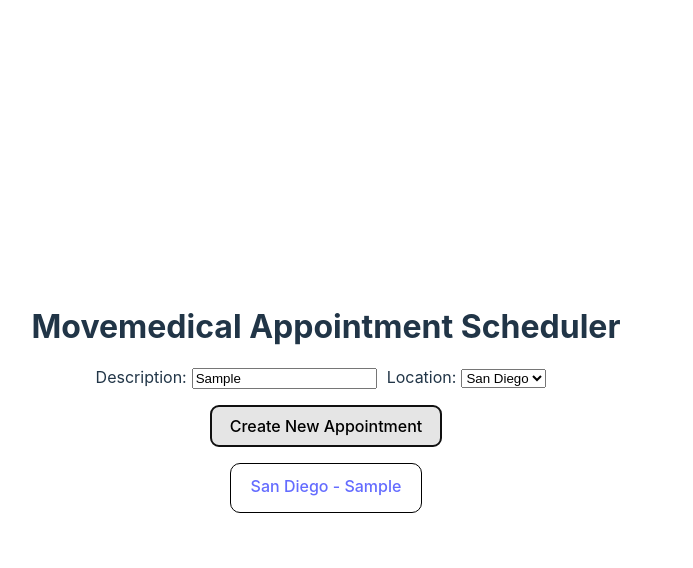
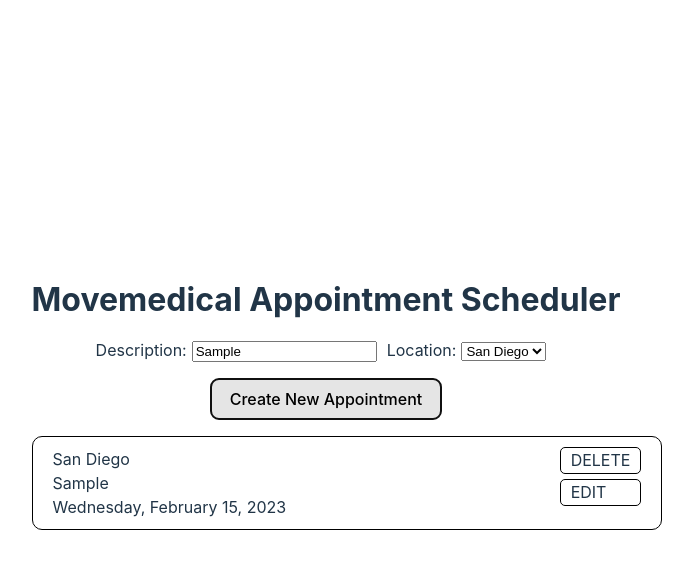
Before and after one commit to nmerchant/movemedical-appointment-scheduler, a React (Vite) app: page / in a window 1280 px wide. Both pictures are taken after typing "Sample" into the empty fields and a click on the button "Create New Appointment". Shown: the top 568 px of the page, without its empty margins (314-1007 px from the left). Built offline with nearby package versions, Linux system fonts and the light colour scheme.

Commit message:
added delete functionality and start of edit functionality

```diff
--- a/src/App.css
+++ b/src/App.css
@@ -6,21 +6,50 @@
 }
 
 .appointment-list {
-    display: flex;
-    justify-content: center;
     min-height: 50px;
-    gap: 10px;
 }
 
-a.appointment {
+.appointment {
     border: 1px solid black;
     padding: 10px 20px;
     border-radius: 10px;
     cursor: pointer;
+    text-align: left;
+    width: 100%;
+    margin-bottom: 10px;
+    display: flex;
+    justify-content: space-between;
 }
 
 .new-appointment-button {
     margin: 1rem;
+}
+
+.delete-appointment,
+.edit-appointment {
+    border: 1px solid black;
+    padding: 0 10px;
+    border-radius: 5px;
+    height: 25px;
+}
+
+.delete-appointment,
+.edit-appointment,
+.delete-controls {
+    margin-bottom: 5px;
+}
+
+.delete-controls {
+    display: flex;
+}
+
+.delete-controls div {
+    border: 1px solid black;
+    border-radius: 5px;
+    width: 25px;
+    height: 25px;
+    margin-left: 10px;
+    text-align: center;
 }
 
 .new-appointment-form form label {
--- a/src/App.jsx
+++ b/src/App.jsx
@@ -5,22 +5,34 @@
 import AppointmentList from './components/AppointmentList';
 
 function App() {
+    const [nextId, setNextId] = useState(0);
     const [appointments, setAppointments] = useState([]);
-
 
     const createNewAppointment = (location, description) => {
         setAppointments([...appointments, {
             location,
             date: new Date(),
-            description
+            description,
+            id: nextId
         }])
+        setNextId(nextId+1);
+    };
+
+    const onDeleteAppointment = (appointment) => {
+        const newAppointments = appointments.filter(a => {
+            console.log(a.id, appointment.id);
+            return a.id !== appointment.id;
+        })
+
+        setAppointments([...newAppointments]);
+
     }
 
     return (
         <div className="App">
             <h1>Movemedical Appointment Scheduler</h1>
             <NewAppointmentForm onCreateNewAppointment={createNewAppointment} />
-            <AppointmentList appointments={appointments} />
+            <AppointmentList appointments={appointments} onDeleteAppointment={onDeleteAppointment} />
         </div>
     );
 }
--- /dev/null
+++ b/src/components/Appointment.jsx
@@ -0,0 +1,75 @@
+import { useState } from 'react';
+
+export default function Appointment({ data: appointment, onDeleteAppointment }) {
+    const [editing, setEditing] = useState(false);
+    const [deleting, setDeleting] = useState(false);
+
+    const [location, setLocation] = useState(appointment.location);
+    const [description, setDescription] = useState(appointment.description);
+
+    const dateFormat = new Intl.DateTimeFormat('en-us', {
+        weekday: 'long',
+        year: 'numeric',
+        month: 'long',
+        day: 'numeric'
+    });
+
+    const onConfirmDelete = (appointment) => {
+        setDeleting(false);
+        onDeleteAppointment(appointment);
+    };
+
+    const onConfirmEdit = () => {
+        setDeleting(false);
+        // onEditAppointment(appointment, );
+    };
+
+    const onCancelDelete = () => {
+        setDeleting(false);
+    }
+
+    const onCancelEdit = () => {
+        setEditing(false);
+    }
+
+    const onDelete = () => {
+        setDeleting(true);
+        setEditing(false);
+    }
+
+    const onEdit = () => {
+        setEditing(true);
+        setDeleting(false);
+    }
+
+    return (
+        <div className="appointment">
+            <div className="appointment-details">
+                { editing ? <input value={location}></input> : <div>{appointment?.location}</div>}
+                <div>{appointment?.description}</div>
+                <div>{dateFormat.format(appointment?.date)}</div>
+            </div>
+            <div className="appointment-controls">
+                {deleting ?
+                (
+                <div className="delete-controls">
+                    <div className="confirm-delete" onClick={() => {onConfirmDelete(appointment)}}>✓</div>
+                    <div className="cancel-delete" onClick={onCancelDelete}>X</div>
+                </div>
+                ) : (
+                    <div className="delete-appointment" onClick={onDelete}>DELETE</div>
+                )}
+
+                {editing ?
+                (
+                <div className="delete-controls">
+                    <div className="confirm-edit" onClick={onConfirmEdit}>✓</div>
+                    <div className="cancel-edit" onClick={onCancelEdit}>X</div>
+                </div>
+                ) : (
+                    <div className="edit-appointment" onClick={onEdit}>EDIT</div>
+                )}
+            </div>
+        </div>
+    );
+}
--- a/src/components/AppointmentList.jsx
+++ b/src/components/AppointmentList.jsx
@@ -1,9 +1,33 @@
-export default function AppointmentList({ appointments }) {
+import { useEffect, useState } from 'react';
+import Appointment from '../components/Appointment';
+
+export default function AppointmentList({ appointments, onDeleteAppointment }) {
+
+    // When going into editing or deleting mode, make sure only one is active
+    // useEffect(() => {
+    //     if (editing && deleting) {
+    //         setDeleting(false);
+    //     }
+    // }, [editing]);
+
+    // useEffect(() => {
+    //     if (editing && deleting) {
+    //         setEditing(false);
+    //     }
+    // }, [deleting]);
+
     return (
         <div className="appointment-list">
-            {appointments?.map((appointment, key) =>
-                <a className="appointment" key={key}>{appointment?.location} - {appointment?.description}</a>
-            )}
+            {
+                appointments?.length ?
+                (
+                    appointments.map(
+                        (appointment) => <Appointment key={appointment.id} data={appointment} onDeleteAppointment={onDeleteAppointment} />
+                    )
+                ) : (
+                    <div>No appointments are currently scheduled.</div>
+                )
+            }
         </div>
     );
 }
```
